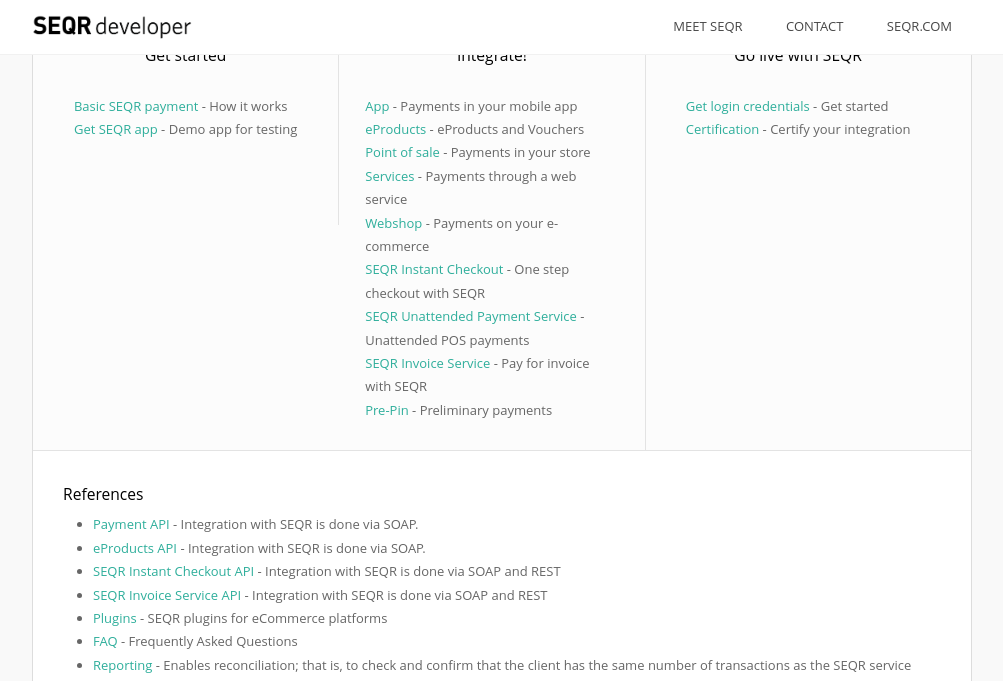
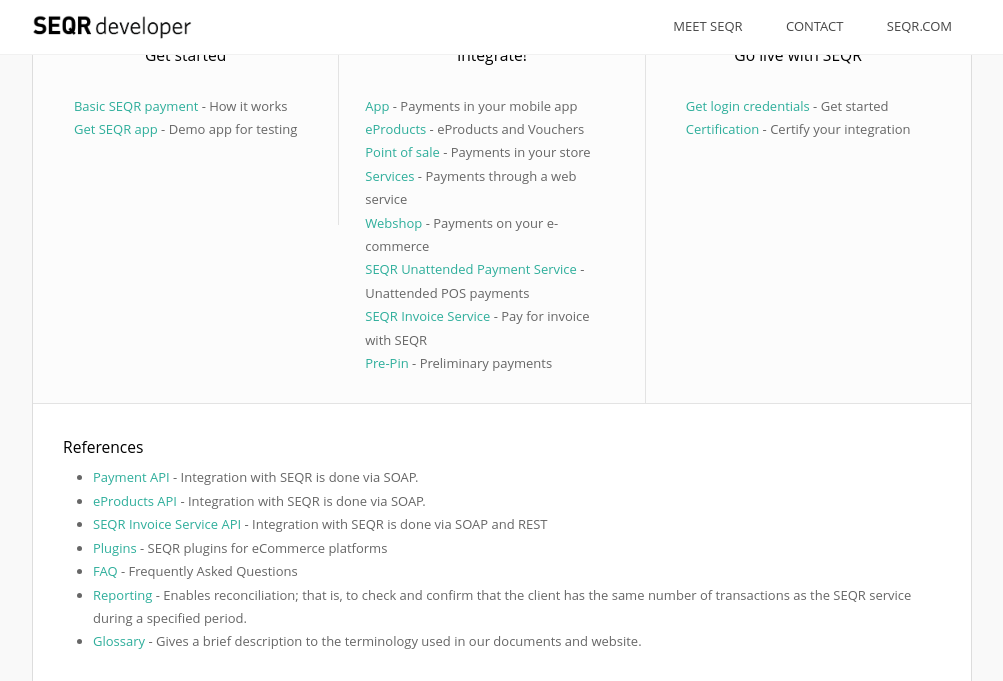
Before and after one commit to SeamlessDistribution/SeamlessDistribution.github.io, a Jekyll site: the page built from index.md, in a window 1280 px wide and 900 px high, scrolled down 418 px, cut to the strip 0-681 px from the top of the window. Shown: the whole strip, without its empty margins (138-1141 px from the left). Built offline with Jekyll 4.4.1, drawn with Linux system fonts in a browser that asks for light colours; nearby versions of some CDN libraries.

Commit message:
IC removal

```diff
--- a/index.md
+++ b/index.md
@@ -26,7 +26,7 @@
 	   <li><a href="merchant/pos">Point of sale</a> - Payments in your store</li>
 	   <li><a href="merchant/externalservices">Services</a> - Payments through a web service</li>
 	   <li><a href="merchant/webshop">Webshop</a> - Payments on your e-commerce</li>
-	   <li><a href="merchant/instantcheckout">SEQR Instant Checkout</a> - One step checkout with SEQR</li>
+	   <!-- <li><a href="merchant/instantcheckout">SEQR Instant Checkout</a> - One step checkout with SEQR</li> -->
            <li><a href="merchant/ups">SEQR Unattended Payment Service</a> - Unattended POS payments</li>
 	   <li><a href="merchant/invoiceservice">SEQR Invoice Service</a> - Pay for invoice with SEQR</li>
 	   <li><a href="merchant/prepin">Pre-Pin</a> - Preliminary payments</li>
@@ -51,7 +51,7 @@
   <ul>
    <li><a href="merchant/reference/api.html">Payment API</a> - Integration with SEQR is done via SOAP.</li>
    <li><a href="merchant/reference/eproductsapi.html">eProducts API</a> - Integration with SEQR is done via SOAP.</li>
-   <li><a href="merchant/reference/instantcheckoutapi.html">SEQR Instant Checkout API</a> - Integration with SEQR is done via SOAP and REST</li>
+   <!-- <li><a href="merchant/reference/instantcheckoutapi.html">SEQR Instant Checkout API</a> - Integration with SEQR is done via SOAP and REST</li> -->
    <li><a href="/merchant/reference/invoiceserviceapi.html">SEQR Invoice Service API</a> - Integration with SEQR is done via SOAP and REST</li>
    <li><a href="plugins/">Plugins</a> - SEQR plugins for eCommerce platforms</li>
    <li><a href="faq/">FAQ</a> - Frequently Asked Questions</li>
```
